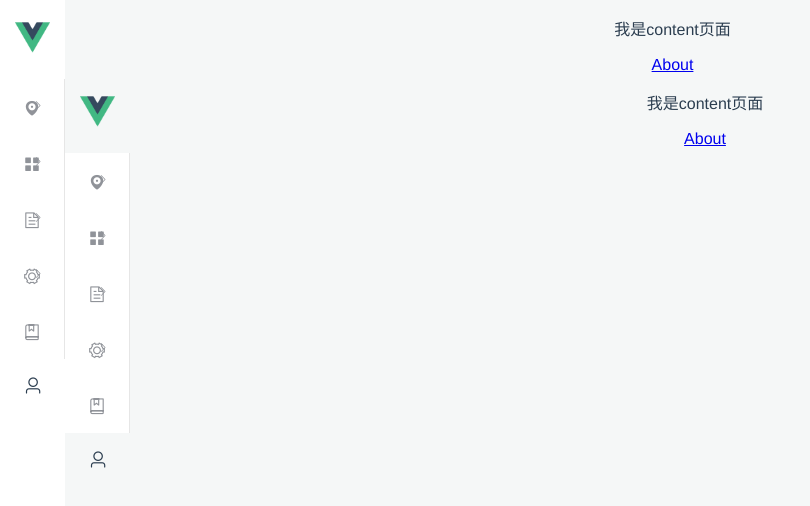
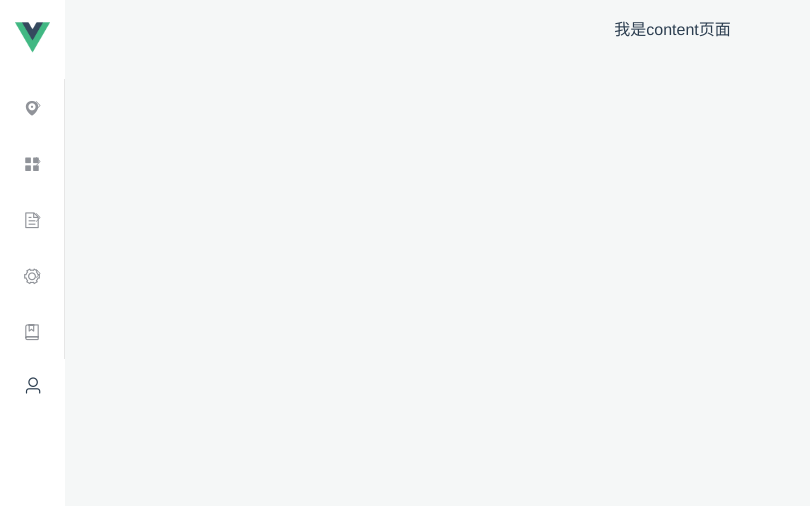
Before and after one commit to wangzhiyao66/vcloud-control, a Vue app: page /#/home in a window 1280 px wide. Before the commit this address led to /#/. Shown: the top 506 px of the page, without its empty margins (0-810 px from the left). Built offline with nearby package versions, Linux system fonts and the light colour scheme.

Commit message:
添加axios

```diff
--- a/package.json
+++ b/package.json
@@ -8,6 +8,7 @@
     "lint": "vue-cli-service lint"
   },
   "dependencies": {
+    "axios": "^0.19.0",
     "element-ui": "^2.9.1",
     "less": "^3.9.0",
     "less-loader": "^5.0.0",
--- a/src/App.vue
+++ b/src/App.vue
@@ -2,7 +2,9 @@
   <div id="app">
     <div class="main-box">
       <side></side>
-      <contents></contents>
+      <contents>
+        <router-view/>
+      </contents>
     </div>
   </div>
 </template>
@@ -27,6 +29,7 @@ a {
 }
 </style>
 <script>
+
 import side from "@/common/side.vue";
 import contents from "@/common/contents.vue";
 export default {
--- a/src/common/contents.vue
+++ b/src/common/contents.vue
@@ -1,8 +1,6 @@
 <template>
     <div class="content-box">
         <p>我是content页面</p>
-        <router-link to="/about">About</router-link>
-        <router-view/>
     </div>
 </template>
 <style lang="less" scoped>
@@ -14,11 +12,6 @@
 </style>
 <script>
     export default {
-        name: 'content',
-        data () {
-           return {
-                name : '王治尧'
-           }
-        }
+        name: 'content'
     }
 </script>
--- a/src/common/side.vue
+++ b/src/common/side.vue
@@ -1,6 +1,6 @@
 <template>
   <div class="side-box">
-    <div class="icon-system" >
+    <div class="icon-system">
       <img src="../../src/assets/logo.png" @click="showMenu()" alt="欢迎来到这里" title="欢迎来到这里">
     </div>
 
@@ -9,7 +9,8 @@
       class="el-menu-vertical-demo"
       @open="handleOpen"
       @close="handleClose"
-      :collapse="isCollapse">
+      :collapse="isCollapse"
+    >
       <div v-for="(item,i) in menu" v-bind:key="i">
         <!-- 有三级导航 -->
         <div v-if="item.children.length != 0">
@@ -32,19 +33,17 @@
         <div v-if="item.children.length == 0">
           <el-menu-item :index="item.id">
             <i :class="item.icon"></i>
-            <span slot="title">
-              {{ item.title }}
-            </span>
+            <span slot="title">{{ item.title }}</span>
           </el-menu-item>
         </div>
       </div>
     </el-menu>
 
     <!-- user  -->
-    <div class="user-icon">
-      <div class="login">
+    <div class="user-icon" >
+      <div class="login" @click="getMenu()">
         <el-tooltip class="item" effect="dark" content="退出登录" placement="right">
-            <i class="el-icon-user"></i>
+          <i class="el-icon-user" :class="{ mar10 : !isCollapse }"></i>
         </el-tooltip>
         <span v-if="!isCollapse">退出登录</span>
       </div>
@@ -57,7 +56,6 @@
   width: 200px;
   min-height: 450px;
 }
-
 
 .icon-system {
   margin: 20px 0;
@@ -98,8 +96,12 @@
   cursor: pointer;
 }
 
+.mar10 {
+  margin-left: 10px;
+}
 </style>
 <script>
+import axios from 'axios';
 export default {
   name: "side",
   data() {
@@ -163,6 +165,8 @@ export default {
     };
   },
   methods: {
+    // 禁止警告报错
+    /* eslint-disable */
     handleOpen(key, keyPath) {
       console.log(key, keyPath);
     },
@@ -171,7 +175,18 @@ export default {
     },
     showMenu() {
       this.isCollapse = !this.isCollapse;
+    },
+    getMenu() {
+      // axios.get('/src/assets/data/menu.json').then( res => {
+      //   console.log(res);
+      // }).then( error => {
+      //   console.error(error);
+      // });
     }
+  },
+  created() {
+    // 获取数据；
+    this.getMenu();
   }
 };
 </script>
```
Also changed, not shown: src/views/Home.vue (+3 -4 lines), 1 other file (tests, documents, lock files or other folders).
